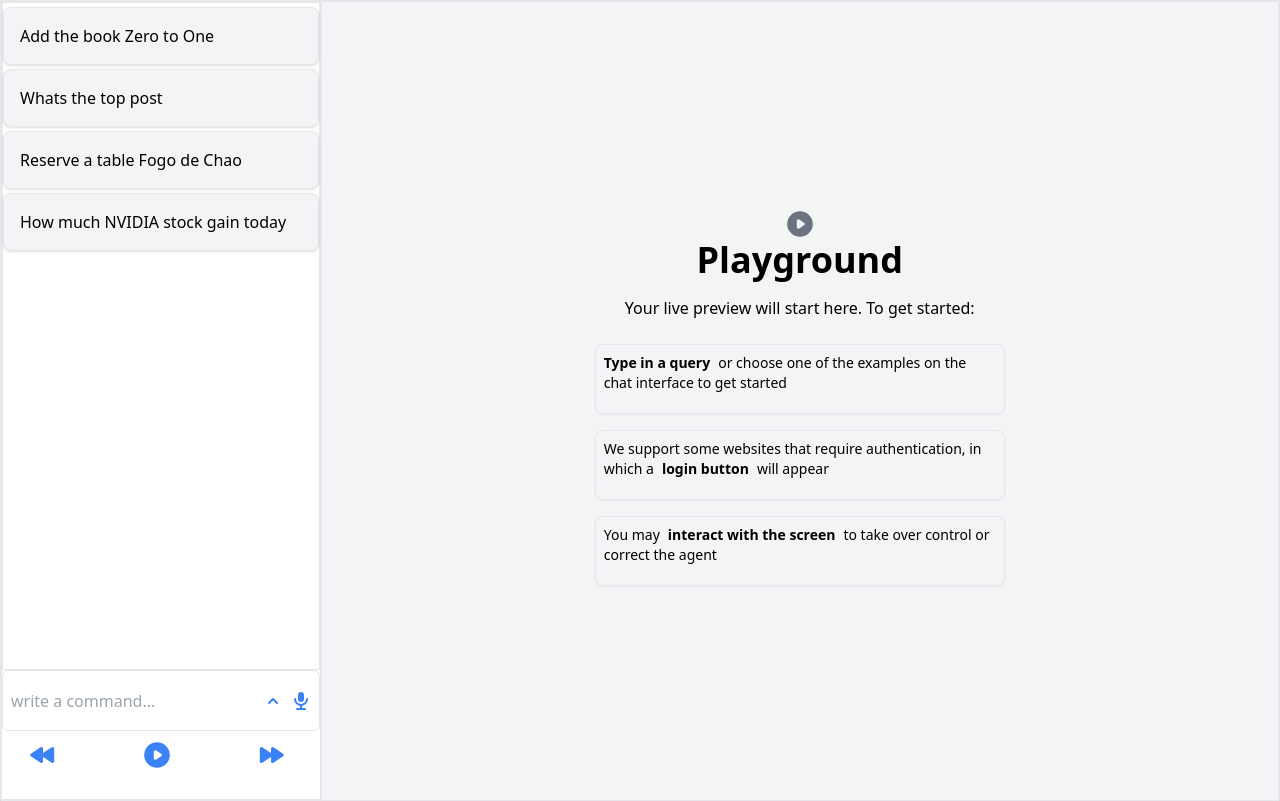
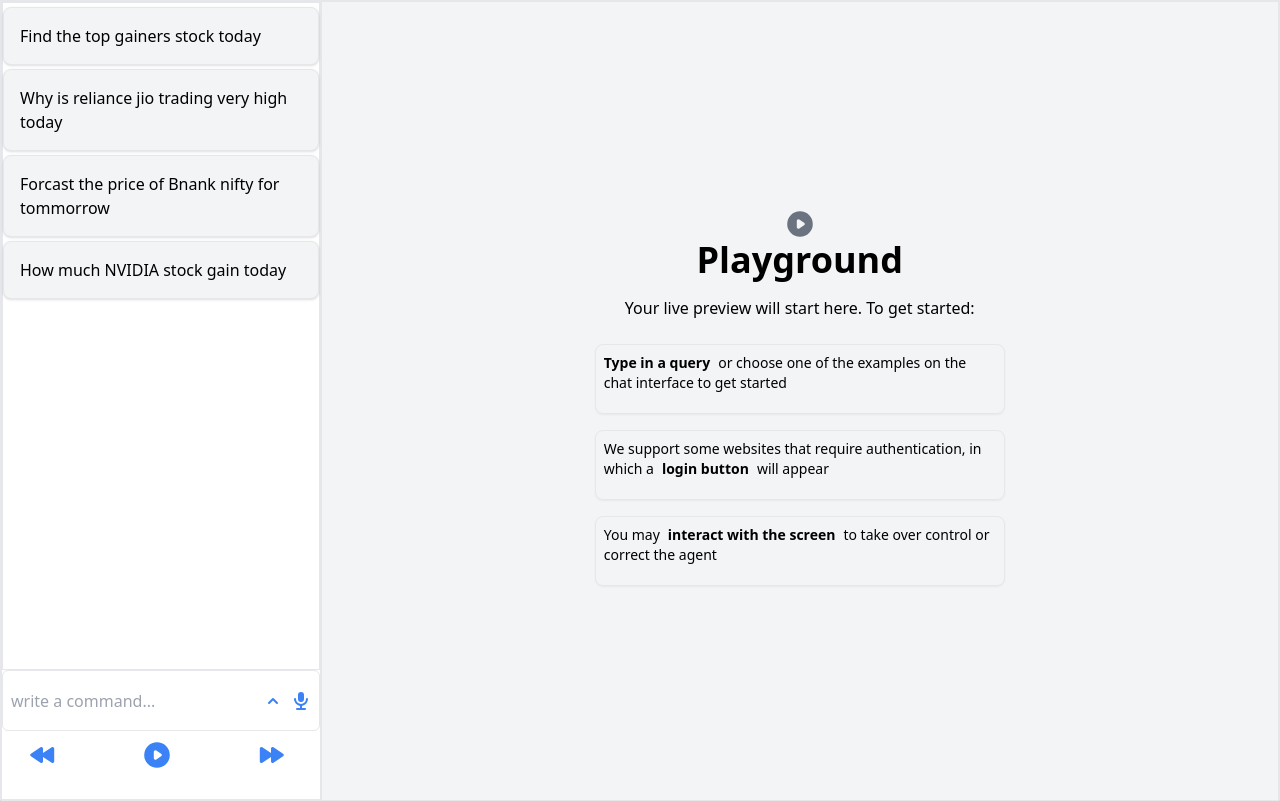
Before and after one commit to ankurksingh1312/multimodelwebagen_fe, a Next.js app: page / in a window 1280 px wide. Built offline with nearby package versions, Linux system fonts and the light colour scheme.

Commit message:
Update default questions

```diff
--- a/src/components/LeftPannel.tsx
+++ b/src/components/LeftPannel.tsx
@@ -9,9 +9,9 @@ export default function LeftPannel() {
   const [inputText, setInputText] = useState<string>('');
   const [comments, setComments] = useState<string[]>(
     [
-      "Add the book Zero to One",
-      "Whats the top post",
-      "Reserve a table  Fogo de Chao",
+      "Find the top gainers stock today",
+      "Why is reliance jio trading very high today",
+      "Forcast the price of Bnank nifty for tommorrow",
       "How much NVIDIA stock gain today",
     ]
 
```
